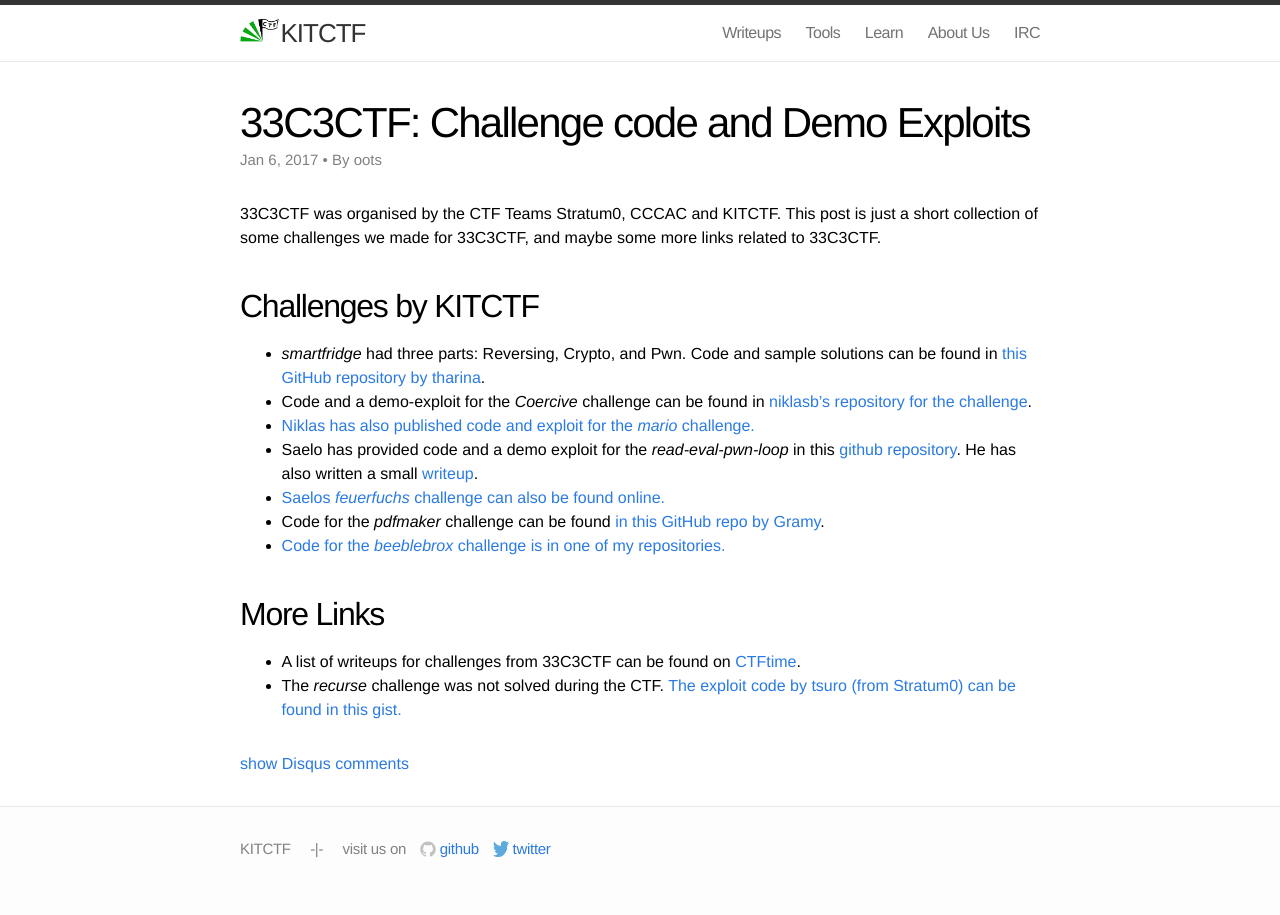
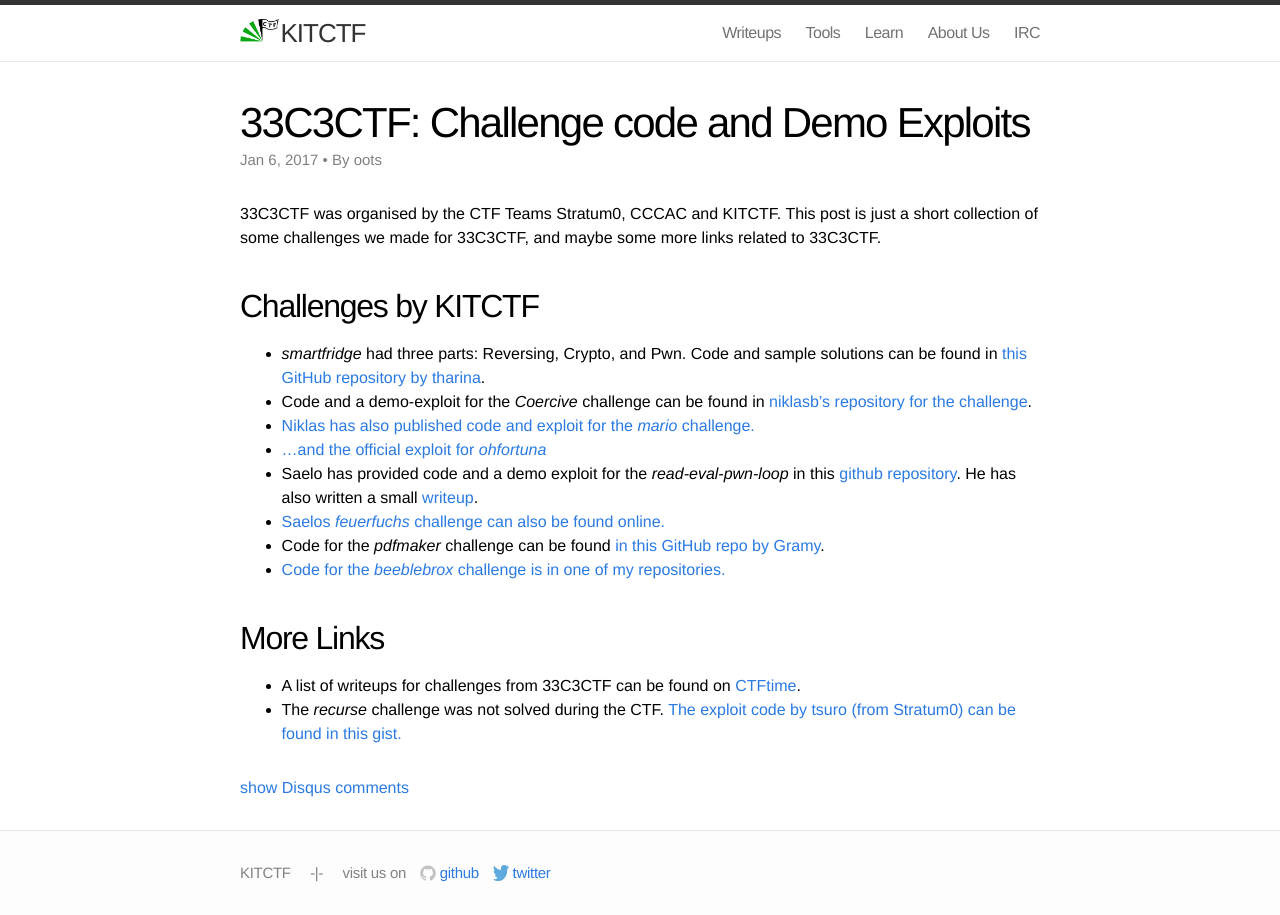
Before and after one commit to kitctf/www, a Jekyll site: the page built from _posts/2017-01-06-33c3ctf-code.md, in a window 1280 px wide. Built offline with Jekyll 4.4.1, drawn with Linux system fonts in a browser that asks for light colours.

Commit message:
add one more exploit link

```diff
--- a/_posts/2017-01-06-33c3ctf-code.md
+++ b/_posts/2017-01-06-33c3ctf-code.md
@@ -15,6 +15,8 @@
 * *smartfridge* had three parts: Reversing, Crypto, and Pwn. Code and sample solutions can be found in [this GitHub repository by tharina](https://github.com/tharina/33c3ctf-smartfridge).
 * Code and a demo-exploit for the *Coercive* challenge can be found in [niklasb's repository for the challenge](https://github.com/niklasb/33c3ctf-coercive/).
 * [Niklas has also published code and exploit for the *mario* challenge.](https://github.com/niklasb/33c3ctf-mario)
+* [...and the official exploit for
+  *ohfortuna*](https://gist.github.com/niklasb/2d5f70072fcc8e79172a0ce6a31b9354)
 * Saelo has provided code and a demo exploit for the *read-eval-pwn-loop* in this [github repository](https://github.com/saelo/33c3ctf-repl). He has also written a small [writeup](https://saelo.github.io/misc/pwning-lua-through-load.html).
 * [Saelos *feuerfuchs* challenge can also be found online.](https://github.com/saelo/feuerfuchs)
 * Code for the *pdfmaker* challenge can be found [in this GitHub repo by Gramy](https://github.com/Gram21/33c3_pdfmaker).
```
